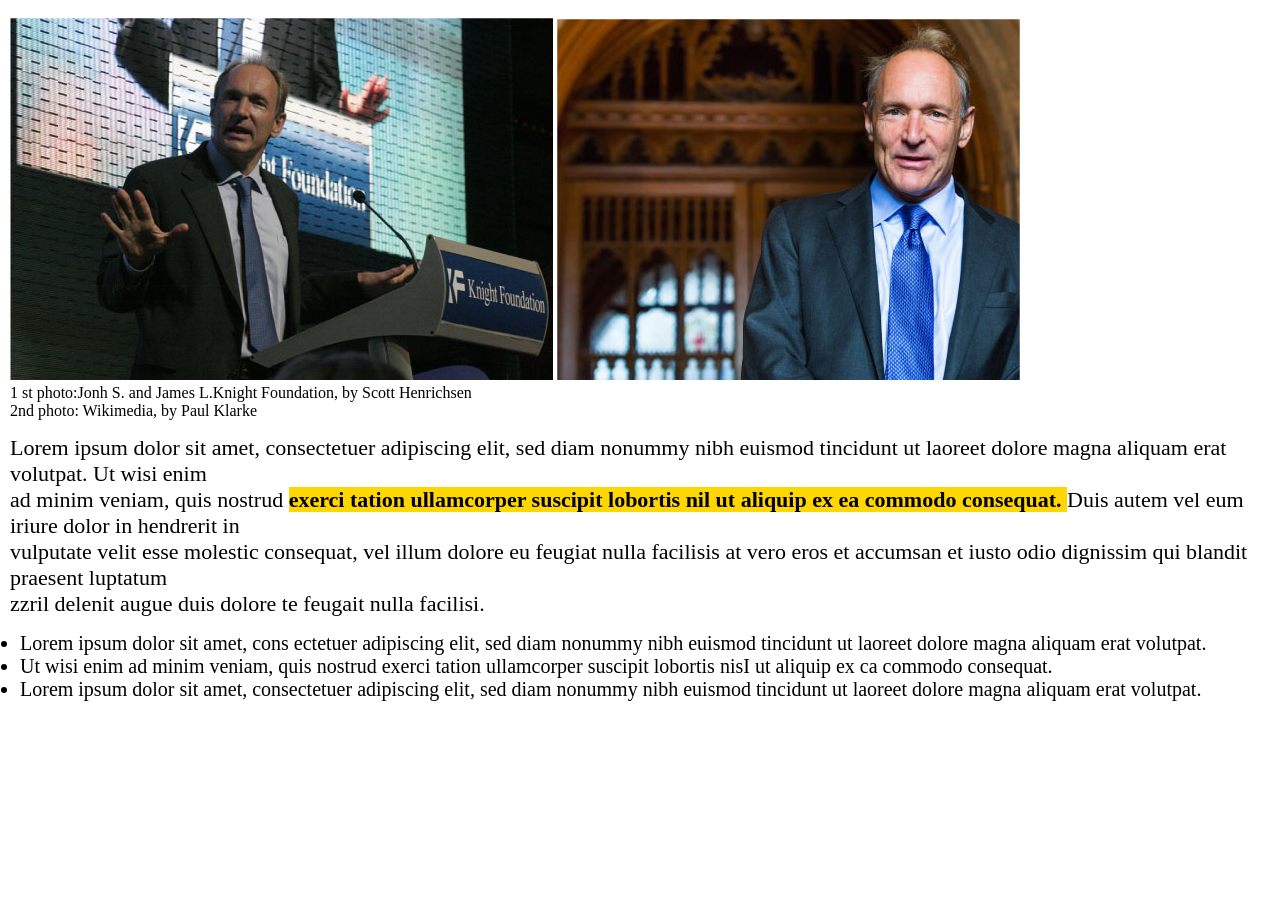
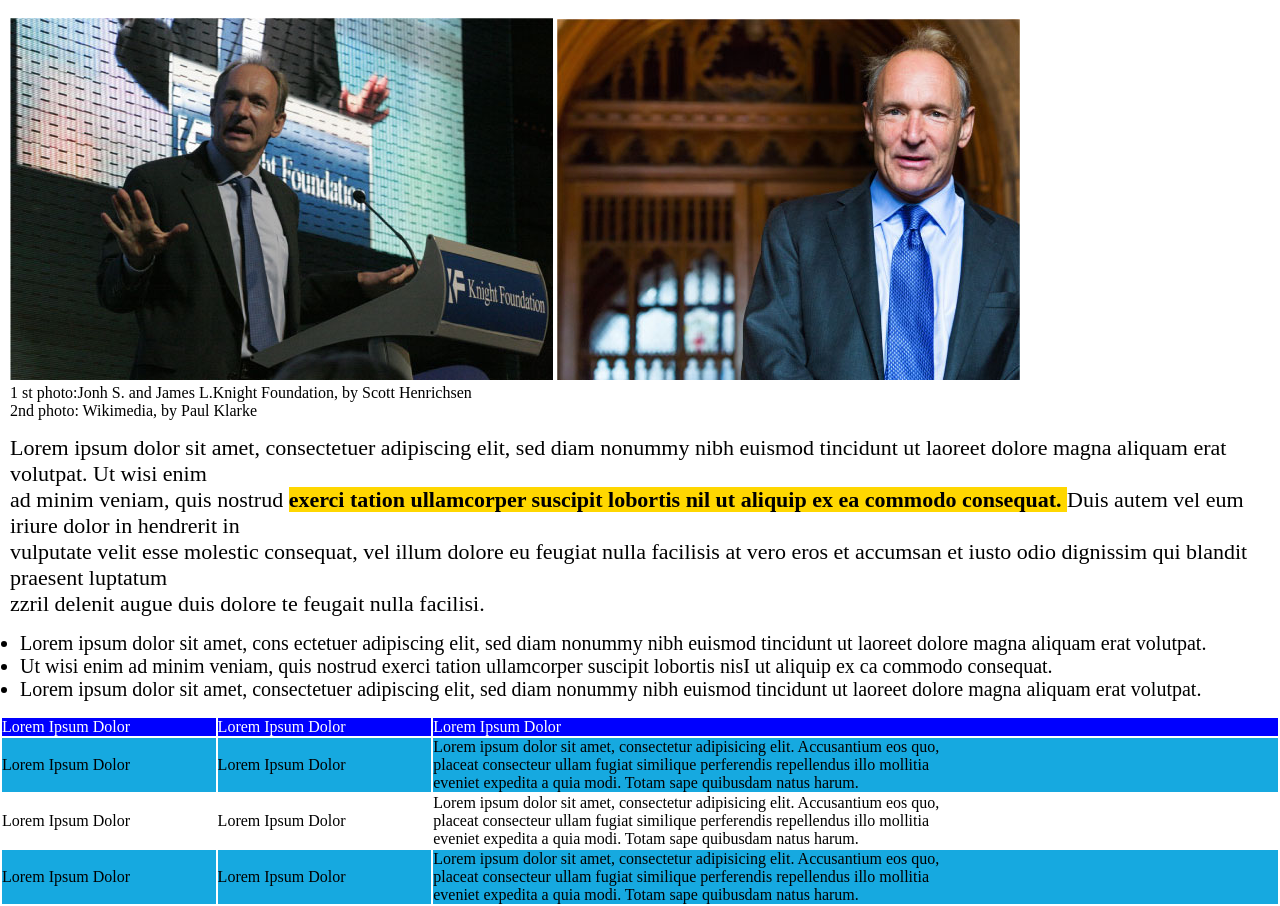
Before and after one commit to alep-2000/html-css-booleaner, a plain HTML site: page index.html in a window 1280 px wide. Shown: the part 321-1227 px from the top of the page. Before the commit the page ends 1022 px from the top, so only its background shows below. Drawn offline with Linux system fonts and the light colour scheme.

Commit message:
Add table and relative style

```diff
--- a/CSS/style.css
+++ b/CSS/style.css
@@ -60,3 +60,22 @@ padding-left: 10px;
     font-size: 20px;
 }
 /* Fine Lista */
+/* Tabella */
+#tabella{
+    padding-top: 15px;
+    width: 100%;
+}
+
+.title{
+    background-color: blue;
+    color: white;
+}
+
+.riga1{
+    background-color: #16a9e0;
+}
+
+.riga3{
+    background-color: #16a9e0;
+}
+/* Fine Tabella */
--- a/index.html
+++ b/index.html
@@ -52,6 +52,40 @@
                 </li>
             </ul>
         </div>
+        <div>
+            <table id="tabella">
+                <thead>
+                    <tr class="title">
+                        <td>Lorem Ipsum Dolor</td>
+                        <td>Lorem Ipsum Dolor</td>
+                        <td>Lorem Ipsum Dolor</td>
+                    </tr>
+                </thead>
+                <tbody>
+                    <tr class="riga1">
+                        <td>Lorem Ipsum Dolor</td>
+                        <td>Lorem Ipsum Dolor</td>
+                        <td>Lorem ipsum dolor sit amet, consectetur adipisicing elit. Accusantium eos quo, <br>
+                            placeat consecteur ullam fugiat similique perferendis repellendus illo mollitia <br>
+                            eveniet expedita a quia modi. Totam sape quibusdam natus harum.</td>
+                    </tr>
+                    <tr>
+                        <td>Lorem Ipsum Dolor</td>
+                        <td>Lorem Ipsum Dolor</td>
+                        <td>Lorem ipsum dolor sit amet, consectetur adipisicing elit. Accusantium eos quo, <br>
+                            placeat consecteur ullam fugiat similique perferendis repellendus illo mollitia <br>
+                            eveniet expedita a quia modi. Totam sape quibusdam natus harum.</td>
+                    </tr>
+                    <tr class="riga3">
+                        <td>Lorem Ipsum Dolor</td>
+                        <td>Lorem Ipsum Dolor</td>
+                        <td>Lorem ipsum dolor sit amet, consectetur adipisicing elit. Accusantium eos quo, <br>
+                            placeat consecteur ullam fugiat similique perferendis repellendus illo mollitia <br>
+                            eveniet expedita a quia modi. Totam sape quibusdam natus harum.</td>
+                    </tr>
+                </tbody>
+            </table>
+        </div>
     </main>
     <!-- Fine Main -->
     <!-- Footer -->
```
